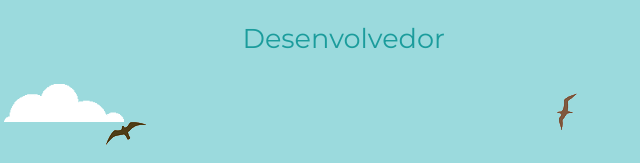
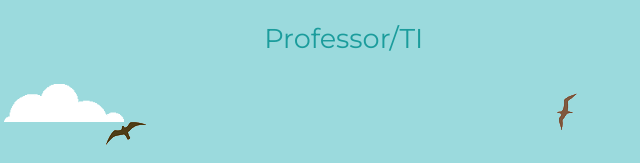
Before and after one commit to rroson/rroson.github.io, a plain HTML site: page index.html in a window 1280 px wide. Shown: the part 239-402 px from the top of the page, 296-936 px from the left. Drawn offline with nearby package versions, Linux system fonts and the light colour scheme; a web font is replaced by a local one.

Commit message:
Reestruturacao de conteudo e animacoes 2

```diff
--- a/index.html
+++ b/index.html
@@ -39,7 +39,7 @@
         <img class="nuvem-topo" src="imagens/nuvem.png" alt="nuvem" data-aos="fade-left" data-aos-delay="700">
         <div data-aos="zoom-in" data-aos-duration="1000">
           <h1>Ricardo Roson</h1>
-          <p class="titulo">Desenvolvedor</p>
+          <p class="titulo">Professor/TI</p>
         </div>
         <img class="nuvem-baixo" src="imagens/nuvem.png" alt="nuvem" data-aos="fade-right" data-aos-delay="700">
         <img class="montanha" src="imagens/montanha.png" alt="montanha">
```
